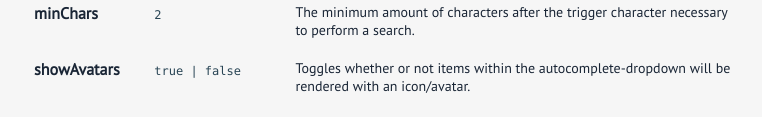
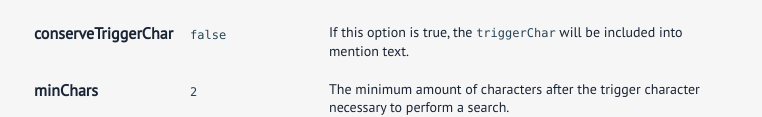
Before and after one commit to podio/jquery-mentions-input, a website: page docs/index.html in a window 1280 px wide. Shown: the part 1771-1888 px from the top of the page, without its empty margins (18-780 px from the left). Drawn offline with nearby package versions, Linux system fonts and the light colour scheme.

Commit message:
Update docs. Fix #100

```diff
--- a/assets/style.css
+++ b/assets/style.css
@@ -101,6 +101,10 @@ code {
     margin-left: 20px;
 }
 
+code.inline {
+    margin-left: 0;
+}
+
 pre {
     font-size: 12px;
     padding: 2px 0 2px 12px;
--- a/docs/assets/style.css
+++ b/docs/assets/style.css
@@ -101,6 +101,10 @@ code {
     margin-left: 20px;
 }
 
+code.inline {
+    margin-left: 0;
+}
+
 pre {
     font-size: 12px;
     padding: 2px 0 2px 12px;
--- a/docs/index.html
+++ b/docs/index.html
@@ -103,6 +103,14 @@ $('textarea.mention').mentionsInput({
     <td class="definition">
       Trigger character which triggers the mentions search, when the character has been typed into the
       mentions input field.
+    </td>
+  </tr>
+  <tr>
+  <tr>
+    <td><b>conserveTriggerChar</b></td>
+    <td><tt>false</tt></td>
+    <td class="definition">
+      If this option is true, the <code class="inline">triggerChar</code> will be included into mention text.
     </td>
   </tr>
   <tr>
```
Also changed, not shown: index.html (+7 -0 lines).
